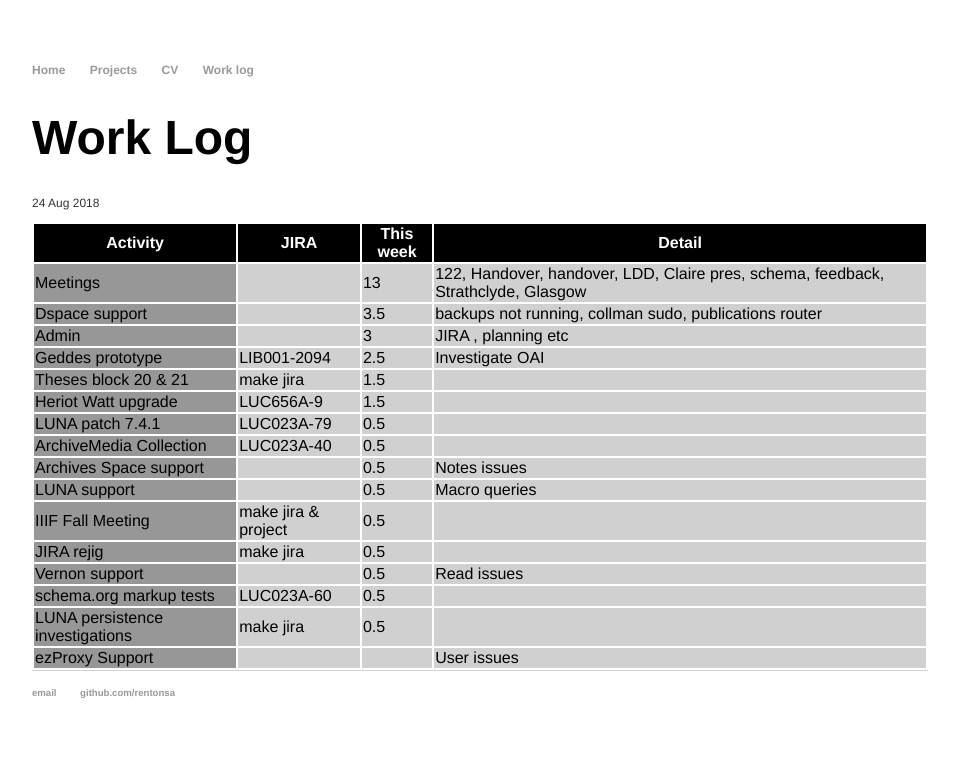
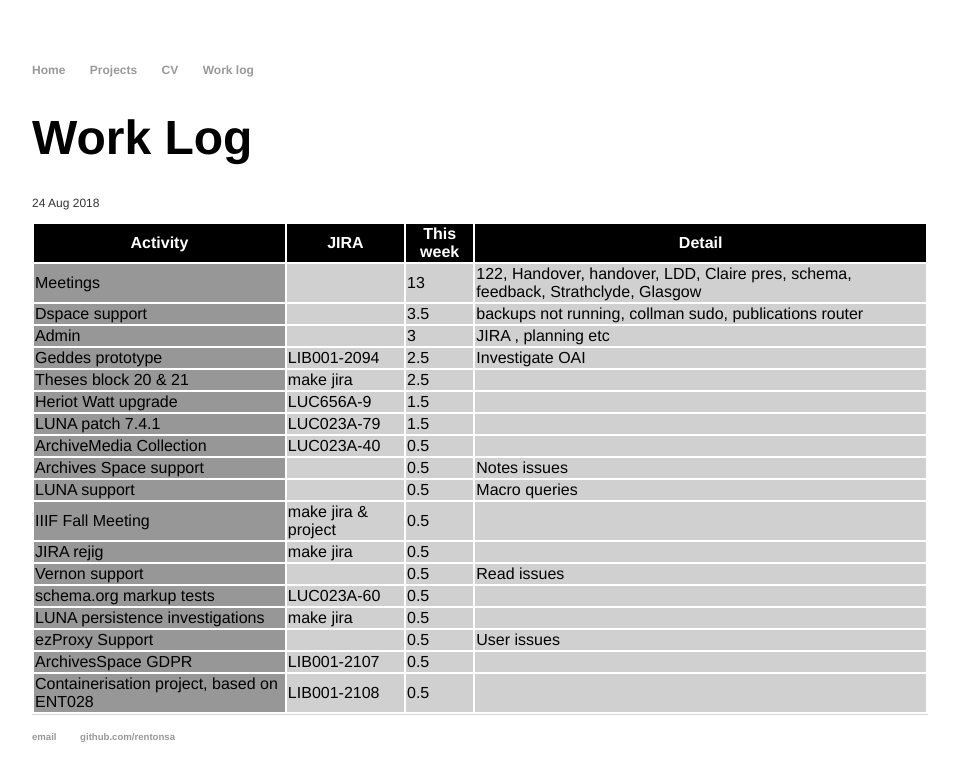
Before and after one commit to rentonsa/rentonsa.github.io, a Jekyll site: the page built from _posts/2018-08-24-work-this-week.md, in a window 1280 px wide. Shown: the top 781 px of the page, without its empty margins (160-1119 px from the left). Built offline with Jekyll 4.4.1, drawn with Linux system fonts in a browser that asks for light colours.

Commit message:
more work

```diff
--- a/_posts/2018-08-24-work-this-week.md
+++ b/_posts/2018-08-24-work-this-week.md
@@ -7,9 +7,9 @@
 <tr><td>Dspace support</td><td></td><td>3.5</td><td>backups not running, collman sudo, publications router</td></tr>
 <tr><td>Admin</td><td></td><td>3</td><td>JIRA , planning etc</td></tr>
 <tr><td>Geddes prototype</td><td>LIB001-2094</td><td>2.5</td><td>Investigate OAI</td></tr>
-<tr><td>Theses block 20 & 21</td><td>make jira</td><td>1.5</td><td></td></tr>
+<tr><td>Theses block 20 & 21</td><td>make jira</td><td>2.5</td><td></td></tr>
 <tr><td>Heriot Watt upgrade</td><td>LUC656A-9</td><td>1.5</td><td></td></tr>
-<tr><td>LUNA patch 7.4.1</td><td>LUC023A-79</td><td>0.5</td><td></td></tr>
+<tr><td>LUNA patch 7.4.1</td><td>LUC023A-79</td><td>1.5</td><td></td></tr>
 <tr><td>ArchiveMedia Collection</td><td>LUC023A-40</td><td>0.5</td><td></td></tr>
 <tr><td>Archives Space support</td><td></td><td>0.5</td><td>Notes issues</td></tr>
 <tr><td>LUNA support</td><td></td><td>0.5</td><td>Macro queries</td></tr>
@@ -18,4 +18,6 @@
 <tr><td>Vernon support</td><td></td><td>0.5</td><td>Read issues</td></tr>
 <tr><td>schema.org markup tests</td><td>LUC023A-60</td><td>0.5</td><td></td></tr>
 <tr><td>LUNA persistence investigations</td><td>make jira</td><td>0.5</td><td></td></tr>
-<tr><td>ezProxy Support</td><td></td><td></td><td>User issues</td></tr>
+<tr><td>ezProxy Support</td><td></td><td>0.5</td><td>User issues</td></tr>
+<tr><td>ArchivesSpace GDPR</td><td>LIB001-2107</td><td>0.5</td><td></td></tr>
+<tr><td>Containerisation project, based on ENT028</td><td>LIB001-2108</td><td>0.5</td><td></td></tr>
```
